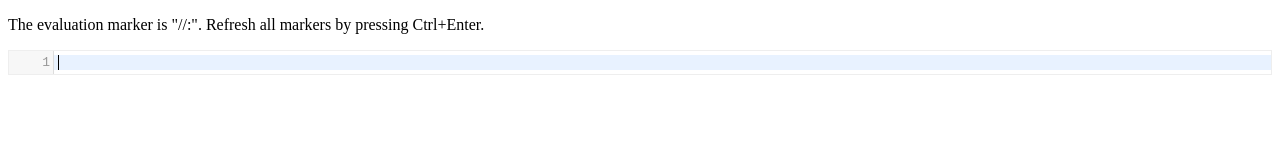
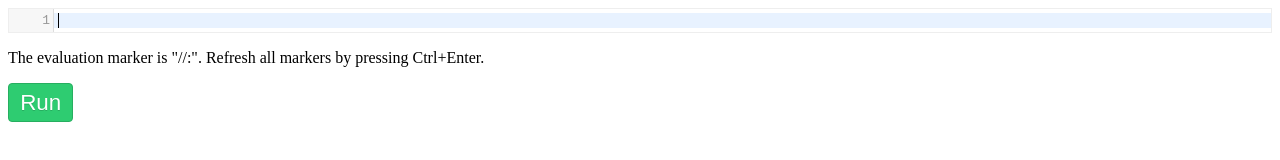
Before and after one commit to fmdkdd/s3c, a plain HTML site: page index.html in a window 1280 px wide. Drawn offline with Linux system fonts and the light colour scheme.

Commit message:
Add button to evaluate code

```diff
--- a/index.html
+++ b/index.html
@@ -16,6 +16,21 @@
      .cm-s-default .s3c-runtime-error {
        color: white;
        background-color: red;
+     }
+
+     #button-run {
+       background-color: #2ecc71;
+       color: white;
+       text-shadow: 0 1px 0 rgba(0,0,0,0.15);
+       font-size: 140%;
+       border: 1px solid #27ae60;
+       border-radius: 4px;
+       padding: 0.25em 0.5em;
+       cursor: pointer;
+     }
+
+     #button-run:hover {
+       background-color: #27ae60;
      }
     </style>
 
@@ -38,7 +53,9 @@
     <script src="s3c.js"></script>
   </head>
   <body>
+    <div id="editor"></div>
     <p>The evaluation marker is "//:".  Refresh all markers by
       pressing Ctrl+Enter.</p>
+    <button id="button-run">Run</button>
   </body>
 </html>
--- a/s3c.js
+++ b/s3c.js
@@ -9,9 +9,10 @@
   document.addEventListener('DOMContentLoaded', init);
 
   var editor;
+  var runButton;
 
   function init() {
-    editor = CodeMirror(document.body, {
+    editor = CodeMirror(document.getElementById('editor'), {
       autofocus: true,
       tabSize: 2,
       lineNumbers: true,
@@ -35,6 +36,12 @@
 
     window.addEventListener('beforeunload', function() {
       localStorage.setItem('backup', editor.getValue());
+    });
+
+    runButton = document.getElementById('button-run')
+
+    runButton.addEventListener('click', function() {
+      reval(editor);
     });
   }
 
```
